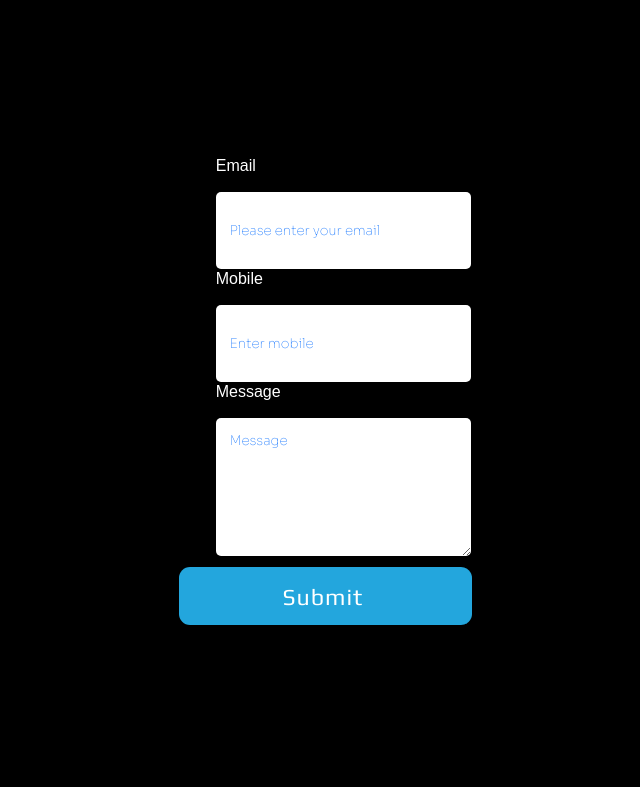
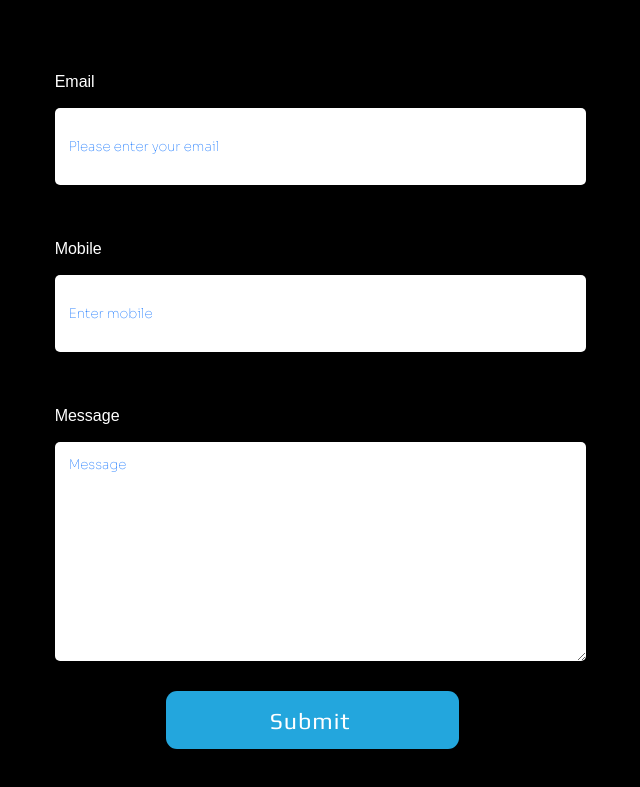
Before and after one commit to DakhchOussama/portfolio, a Next.js app: page / in a window 1280 px wide. Shown: the part 4857-5644 px from the top of the page, without its empty margins (297-937 px from the left). Built offline with nearby package versions, Linux system fonts and the light colour scheme; a web font is replaced by a local one.

Commit message:
formspree api work in vercel so i remove form and i just change api of sender

```diff
--- a/src/app/Components/GetInTouch.tsx
+++ b/src/app/Components/GetInTouch.tsx
@@ -67,7 +67,6 @@ export default function GetInTouc(){
                         <p>I welcome your inquiries, ideas, and collaboration opportunities. Whether you have questions, feedback, or wish to explore potential partnerships, this is your direct pathway to communicate with me. Your thoughts matter, and I look forward to hearing from you.</p>
                     </div>
                     <div className="GetInTouc-container">
-                        <form action="https://formspree.io/f/xvojeevd" method="POST">
                             <div className="GetInTouc-input">
                                 <label htmlFor="mail">Email</label>
                                 <input type="email" placeholder="Please enter your email" name="email" id="mail" value={email} onChange={(e) => {setEmail(e.target.value)}} required></input>
@@ -82,6 +81,7 @@ export default function GetInTouc(){
                             </div>
                             <div className="GetInTouc-buttom">
                                 <div className="identification-center-buttom">
+                                    <form>
                                         <a className="button-link" data-text="Submit" id="GetInTouc-a" onClick={handleclick} >
                                             <span>T</span>
                                             <span>h</span>
@@ -90,9 +90,9 @@ export default function GetInTouc(){
                                             <span>k</span>
                                             <span>s</span>
                                         </a>
+                                    </form>
                                 </div>
                             </div>
-                        </form>
                     </div>
                 </div>
             </div>
```
Lines whose indentation alone changed are shown as unchanged.
